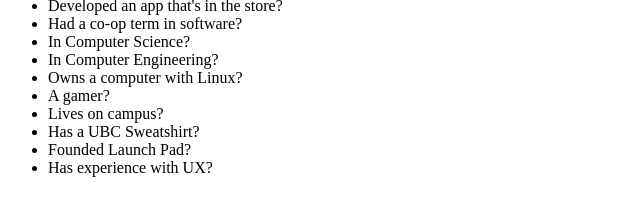
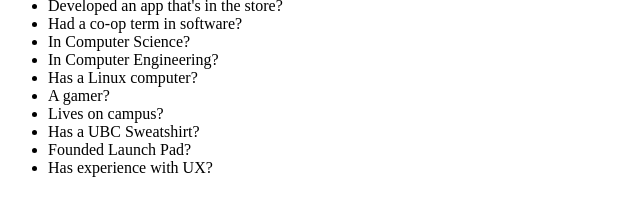
Before and after one commit to ubc-dev-brew/12questions, a website: page views/index.html in a window 1280 px wide. Shown: the part 153-368 px from the top of the page, 0-640 px from the left. Drawn offline with Linux system fonts and the light colour scheme.

Commit message:
modified questions

```diff
--- a/views/index.html
+++ b/views/index.html
@@ -14,7 +14,7 @@
 			<li>Had a co-op term in software?</li>
 			<li>In Computer Science?</li>
 			<li>In Computer Engineering?</li>
-			<li>Owns a computer with Linux?</li>
+			<li>Has a Linux computer?</li>
 			<li>A gamer?</li>
 			<li>Lives on campus?</li>
 			<li>Has a UBC Sweatshirt?</li>
```
